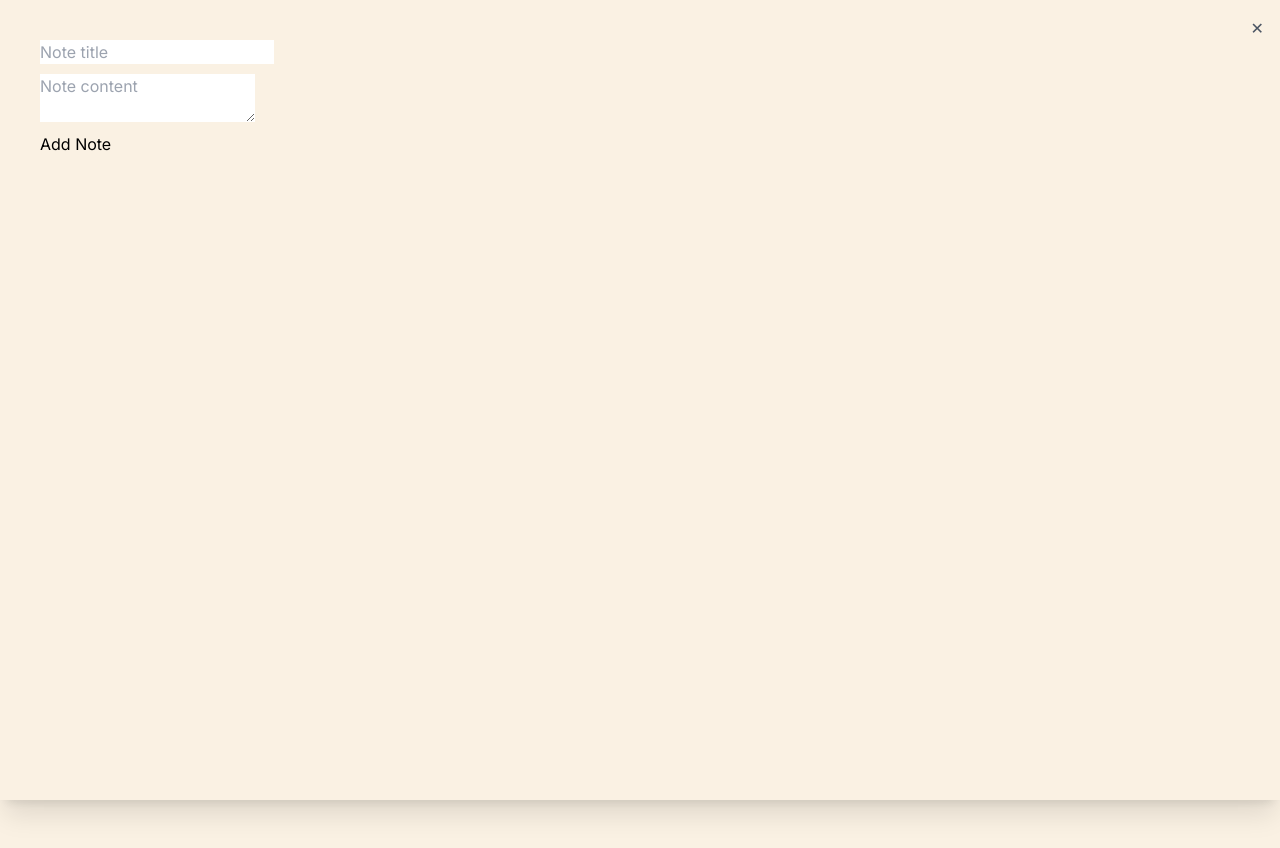
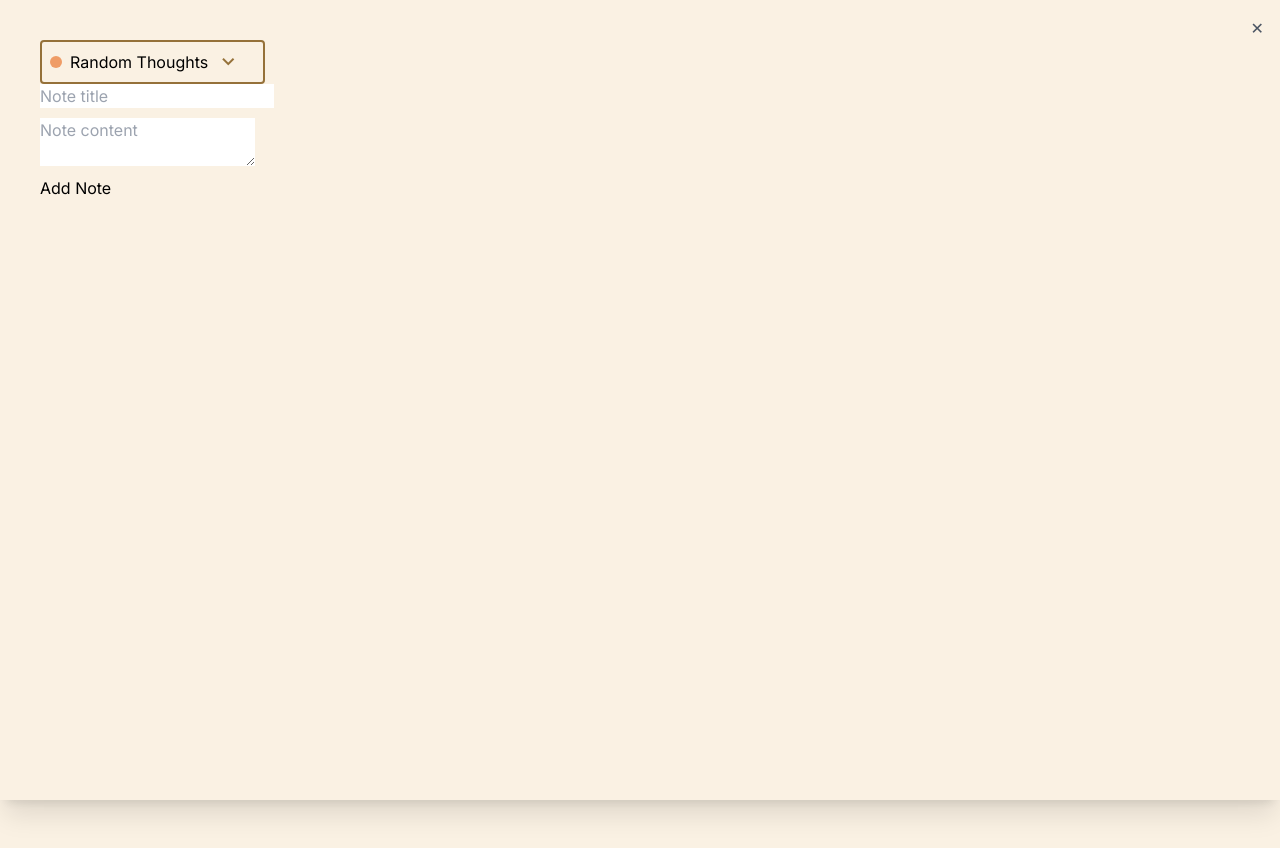
Before and after one commit to jchavezlavalle/notes-taking, a Next.js app: page / in a window 1280 px wide. Both pictures are taken after a click on the button "New Note". Built offline with nearby package versions, Linux system fonts and the light colour scheme; a web font is replaced by a local one.

Commit message:
style dropdown for categories, add material icons

```diff
--- /dev/null
+++ b/app/components/CategoryDropdown.tsx
@@ -0,0 +1,54 @@
+import { Listbox } from "@headlessui/react";
+import { Category } from "../types/Category";
+
+interface CategoryDropdownProps {
+    categories: Category[];
+    categoryId: number;
+    setCategoryId: (id:number) => void;
+}
+export default function CategoryDropdown({ categories, categoryId, setCategoryId }: CategoryDropdownProps) {
+
+    let filteredCategories = categories.filter((cat) => cat.id !== categoryId);
+
+    return (
+      <Listbox value={categoryId} onChange={setCategoryId}>
+        <div className="relative">
+
+          <Listbox.Button style={{borderColor: "#957139",
+          width: "225px",
+          borderWidth: "2px"}} className="w-full border p-2 rounded flex items-center justify-between">
+            <div className="flex items-center gap-2">
+              <span
+                className="w-3 h-3 rounded-full"
+                style={{ backgroundColor: categories.find(c => c.id === categoryId)?.color }}
+              ></span>
+              {categories.find(c => c.id === categoryId)?.title}
+              <span className="material-symbols-outlined  border-elements">
+    keyboard_arrow_down
+  </span>
+            </div>
+          </Listbox.Button>
+
+          <Listbox.Options className="absolute w-full modal-background rounded shadow-md z-10">
+            {filteredCategories.map((cat) => (
+              <Listbox.Option key={cat.id} value={cat.id}>
+                {({ selected }) => (
+                  <div
+                    className={`p-2 cursor-pointer flex items-center gap-2 hover:bg-gray-100 ${
+                      selected ? "font-bold" : ""
+                    }`}
+                  >
+                    <span
+                      className="w-3 h-3 rounded-full"
+                      style={{ backgroundColor: cat.color }}
+                    ></span>
+                    {cat.title}
+                  </div>
+                )}
+              </Listbox.Option>
+            ))}
+          </Listbox.Options>
+        </div>
+      </Listbox>
+    );
+  }
--- a/app/components/NoteForm.tsx
+++ b/app/components/NoteForm.tsx
@@ -2,36 +2,50 @@
 
 import { useState, FormEvent } from "react";
 import { Note } from "../types/Note";
-import { faker } from '@faker-js/faker';
+import moment from 'moment';
+import { randomUUID } from 'crypto';
 
 import { config } from "../config";
+import { Category } from "../types/Category";
+import CategoryDropdown from "./CategoryDropdown";
 
 interface Props {
+  categories: Category[];
   onAdd: (note: Note) => void;
 }
 
-export default function NoteForm({ onAdd }: Props) {
+export default function NoteForm({ categories, onAdd }: Props) {
   const [title, setTitle] = useState<string>("");
   const [description, setDescription] = useState<string>("");
+  const [categoryId, setCategoryId] = useState<number>(1);
 
-  const submit = (e: FormEvent<HTMLFormElement>) => {
+  const handleSubmit = (e: FormEvent<HTMLFormElement>) => {
     e.preventDefault();
 
     const newNote: Note = {
-      id: Date.now(),
+      id: randomUUID(),
       title,
       description,
       createdAt: new Date().toISOString(),
-      categoryId: faker.number.int({min: 1,max: config.default_number_categories})
+      updatedAt: new Date().toISOString(), //since its creation, its same as createdAt
+      categoryId: categoryId === null? config.default_category: categoryId,
     };
 
     onAdd(newNote);
     setTitle("");
     setDescription("");
+    setCategoryId(categories[0].id);
   };
 
   return (
-    <form onSubmit={submit} style={{ marginBottom: 20 }}>
+    <form onSubmit={handleSubmit} style={{ marginBottom: 20 }}>
+
+    <CategoryDropdown
+    categories={categories}
+    categoryId={categoryId}
+    setCategoryId={setCategoryId}
+    />
+
       <input
         placeholder="Note title"
         value={title}
--- a/app/components/NotesList.tsx
+++ b/app/components/NotesList.tsx
@@ -15,7 +15,7 @@ interface NotesListProps {
   notes: Note[];
   categories: Category[];
   selectedCategory: number;
-  onDelete: (id: number) => void;
+  onDelete: (id: string) => void;
 }
 
 export default function NotesList({ notes, categories, selectedCategory, onDelete }: NotesListProps) {
--- a/app/config.tsx
+++ b/app/config.tsx
@@ -1,5 +1,6 @@
 
 export const config = {
     default_number_categories : Number(process.env.DEFAULT_NUMBER_CATEGORIES) || 3,
-    message_when_no_notes: "I'm just here waiting for your charming notes..."
+    message_when_no_notes: "I'm just here waiting for your charming notes...",
+    default_category: Number(process.env.DEFAULT_CATEGORY_SELECTED) || 1, // When creating notes we have a default category
 }
--- a/app/globals.css
+++ b/app/globals.css
@@ -10,4 +10,22 @@
   .modal-background {
     background-color: #FAF1E3;
   }
+
+  .border-elements {
+    color: #957139;
+  }
 }
+
+.material-symbols-outlined {
+  font-family: "Material Symbols Outlined";
+  font-weight: normal;
+  font-style: normal;
+  font-size: 24px;  /* you can resize here */
+  display: inline-block;
+  line-height: 1;
+  letter-spacing: normal;
+  text-transform: none;
+  white-space: nowrap;
+  word-wrap: normal;
+  direction: ltr;
+}
--- a/app/layout.tsx
+++ b/app/layout.tsx
@@ -19,7 +19,12 @@ export default function RootLayout({
 }>) {
   return (
     <html lang="en">
-      <head></head>
+      <head>
+      <link
+  href="https://fonts.googleapis.com/css2?family=Material+Symbols+Outlined"
+  rel="stylesheet"
+/>
+      </head>
       <body
         className={inter.variable + " font-sans"}
       >
--- a/app/page.tsx
+++ b/app/page.tsx
@@ -58,7 +58,7 @@ export default function Home() {
     setNotes((prev) => [note, ...prev]);
   };
 
-  const deleteNote = (id: number) => {
+  const deleteNote = (id: string) => {
     setNotes((prev) => prev.filter((note) => note.id !== id));
   };
 
@@ -95,6 +95,7 @@ export default function Home() {
         ✕
       </button>
       <NoteForm
+      categories={categories}
         onAdd={(note) => {
           addNote(note);
           setIsModalOpen(false); // Close after creating
--- a/app/types/Note.tsx
+++ b/app/types/Note.tsx
@@ -1,7 +1,8 @@
 export interface Note {
-    id: number;
+    id: string;
     title: string;
     description: string;
     createdAt: string;
+    updatedAt: string;
     categoryId: number;
   }
--- a/package.json
+++ b/package.json
@@ -10,6 +10,8 @@
   },
   "dependencies": {
     "@faker-js/faker": "^10.1.0",
+    "@headlessui/react": "^2.2.9",
+    "crypto": "^1.0.1",
     "faker": "^6.6.6",
     "moment": "^2.30.1",
     "next": "16.0.5",
```
Also changed, not shown: 1 other file (tests, documents, lock files or other folders).
